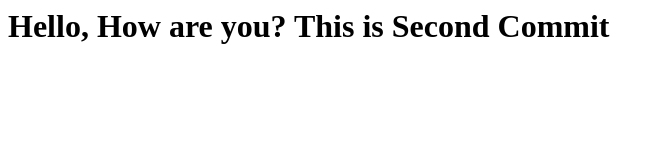
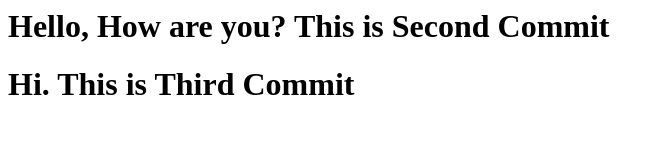
Before and after one commit to AkshathaKamath97/Exercise-6, a plain HTML site: page index.html in a window 1280 px wide. Shown: the whole page, without its empty margins (0-665 px from the left). Drawn offline with Linux system fonts and the light colour scheme.

Commit message:
Third commit

```diff
--- a/index.html
+++ b/index.html
@@ -1 +1,3 @@
 <h1>Hello, How are you? This is Second Commit</h1>
+
+<h1>Hi. This is Third Commit</h1>
```
